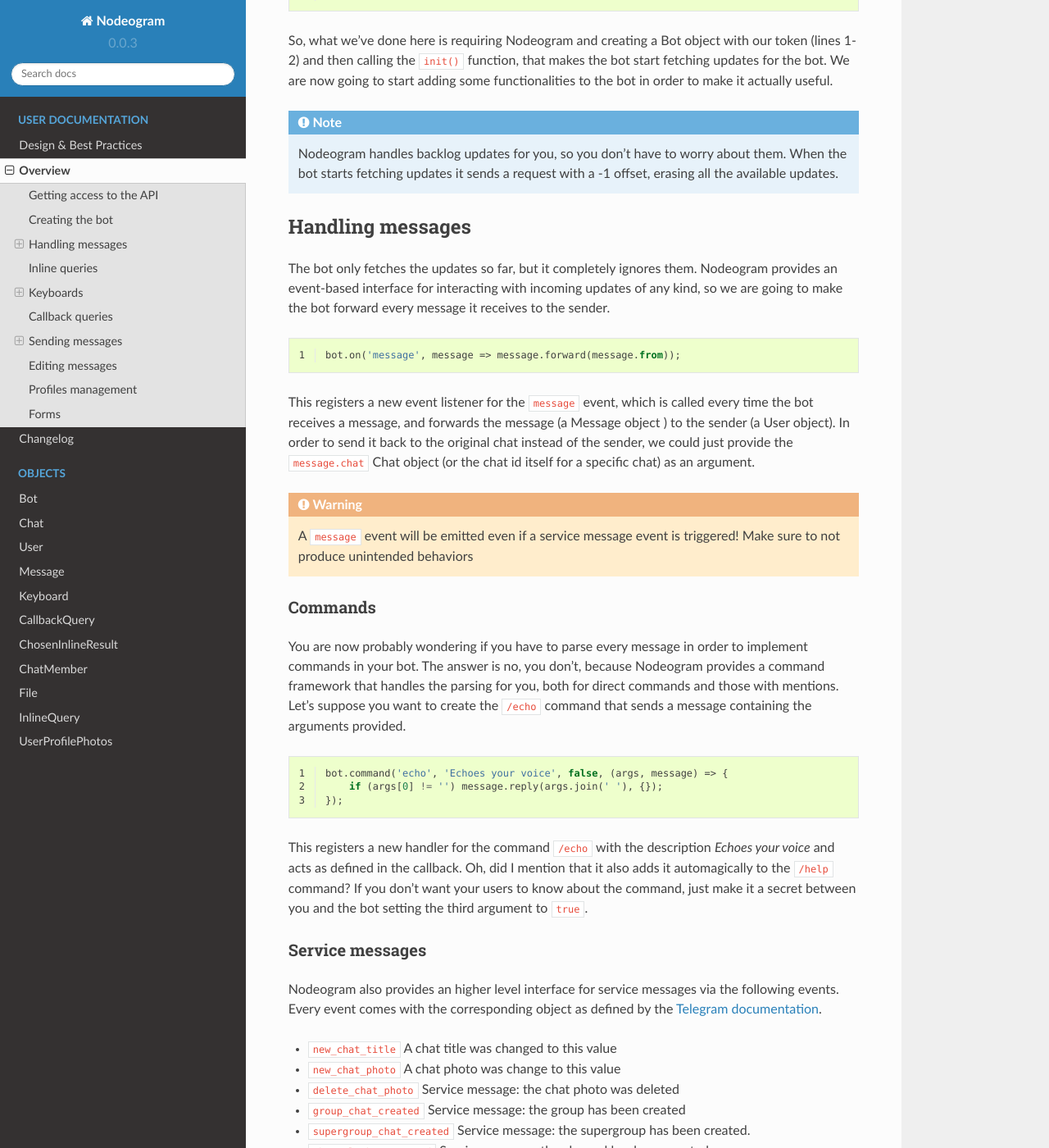
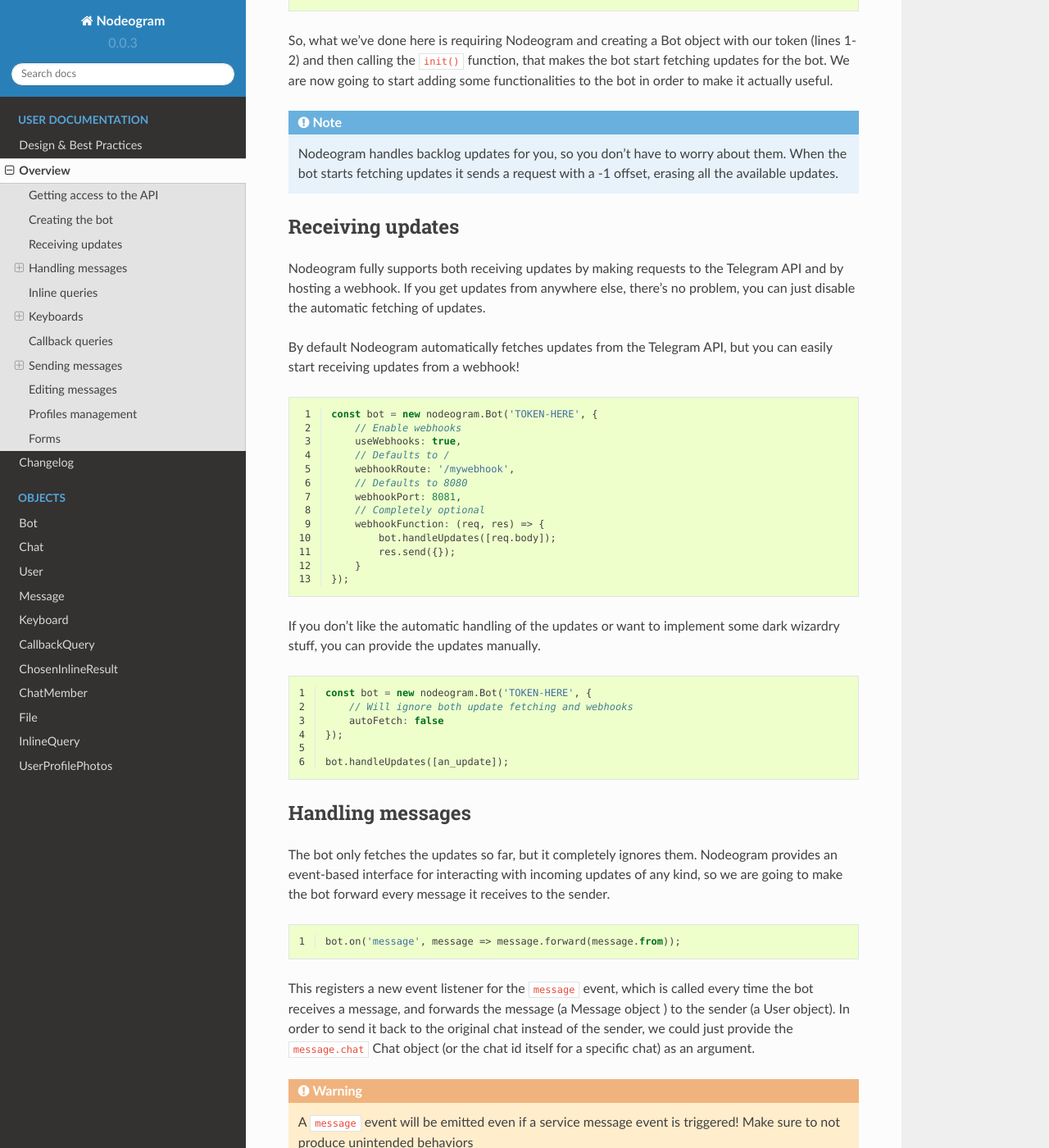
Before and after one commit to ALCC01/nodeogram, a Sphinx documentation site: the page built from docs/quickstart.rst, in a window 1280 px wide and 1400 px high, scrolled down 981 px. Shown: the whole window at 82% size. Built offline with Sphinx 7.4.7 and the Read the Docs theme 2.0.0, drawn with Linux system fonts in a browser that asks for light colours.

Commit message:
Webhooks are now supported and documented!

```diff
--- a/docs/index.rst
+++ b/docs/index.rst
@@ -11,6 +11,7 @@
 * **Complete**. Nodeogram features all of the most recent API updates and is designed not to block you from using right away the not yet implemented ones
 * **Promises**. The entire library is promise-based
 * **Event based**. Nodeogram provides an event-based handling of updates, allowing you to interact more easily with messages, commands, callback and inline queries.
+* **Webhooks**. Don't want to fetch updates? No problem, just start hosting a webhook! Don't like webhooks either? You can still provide updates manually!
 * Nodeogram is an open-source project available on `GitHub <https://github.com/ALCC01/nodeogram>`_ and `npm <https://www.npmjs.com/package/nodeogram>`_.
 
 ===============
--- a/docs/quickstart.rst
+++ b/docs/quickstart.rst
@@ -50,6 +50,47 @@
 
     Nodeogram handles backlog updates for you, so you don't have to worry about them. When the bot starts fetching
     updates it sends a request with a -1 offset, erasing all the available updates.
+
+=================
+Receiving updates
+=================
+
+Nodeogram fully supports both receiving updates by making requests to the Telegram API and by hosting a webhook. If you
+get updates from anywhere else, there's no problem, you can just disable the automatic fetching of updates.
+
+By default Nodeogram automatically fetches updates from the Telegram API, but you can easily start receiving updates from
+a webhook!
+
+.. code-block:: javascript
+    :linenos:
+
+    const bot = new nodeogram.Bot('TOKEN-HERE', {
+        // Enable webhooks
+        useWebhooks: true,
+        // Defaults to /
+        webhookRoute: '/mywebhook',
+        // Defaults to 8080
+        webhookPort: 8081,
+        // Completely optional
+        webhookFunction: (req, res) => {
+            bot.handleUpdates([req.body]);
+            res.send({});
+        }
+    });
+
+If you don't like the automatic handling of the updates or want to implement some dark wizardry stuff, you can provide
+the updates manually.
+
+.. code-block:: javascript
+    :linenos:
+
+    const bot = new nodeogram.Bot('TOKEN-HERE', {
+        // Will ignore both update fetching and webhooks
+        autoFetch: false
+    });
+
+    bot.handleUpdates([an_update]);
+
 
 =================
 Handling messages
--- a/package.json
+++ b/package.json
@@ -10,7 +10,7 @@
     "telegram",
     "bot"
   ],
-  "repository" : {
+  "repository": {
     "type": "git",
     "url": "https://github.com/ALCC01/nodeogram.git"
   },
@@ -20,6 +20,8 @@
   "author": "Alberto Coscia",
   "license": "GPL-3.0",
   "dependencies": {
+    "body-parser": "^1.15.2",
+    "express": "^4.14.0",
     "superagent": "^1.8.3",
     "superagent-promise": "^1.1.0"
   }
```
Also changed, not shown: README.md (+29 -1 lines), docs/objects/Bot.rst (+15 -1 lines), docs/objects/InlineQueryResult.rst (added, +93 -0 lines), 1 other file.
